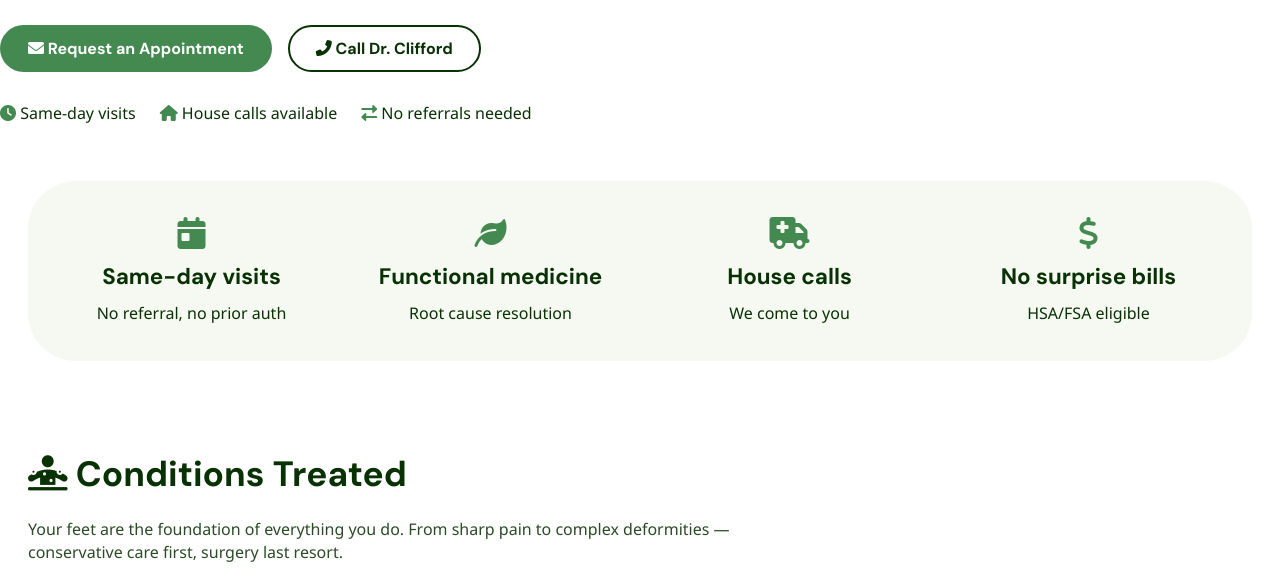
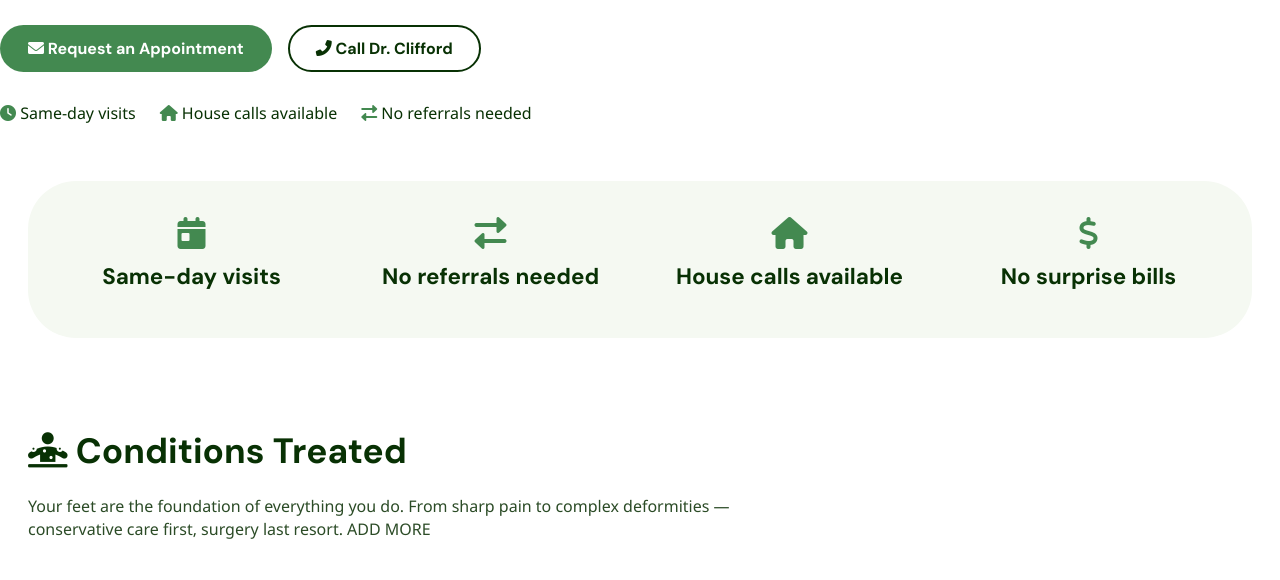
Before and after one commit to cecliffor/pfa_barebones, a plain HTML site: page index.html in a window 1280 px wide. Shown: the part 306-886 px from the top of the page. Drawn offline with Linux system fonts and the light colour scheme; a web font is replaced by a local one.

Commit message:
Update index.html

```diff
--- a/index.html
+++ b/index.html
@@ -536,10 +536,10 @@
   <div class="container">
     <div class="features-strip">
       <div class="feature-grid">
-        <div class="feature-card"><i class="fas fa-calendar-day"></i><h3>Same-day visits</h3><p>No referral, no prior auth</p></div>
-        <div class="feature-card"><i class="fas fa-leaf"></i><h3>Functional medicine</h3><p>Root cause resolution</p></div>
-        <div class="feature-card"><i class="fas fa-truck-medical"></i><h3>House calls</h3><p>We come to you</p></div>
-        <div class="feature-card"><i class="fas fa-dollar-sign"></i><h3>No surprise bills</h3><p>HSA/FSA eligible</p></div>
+        <div class="feature-card"><i class="fas fa-calendar-day"></i><h3>Same-day visits</h3></div>
+        <div class="feature-card"><i class="fas fa-exchange-alt"></i><h3>No referrals needed</h3></div>
+        <div class="feature-card"><i class="fas fa-home"></i><h3>House calls available</h3></div>
+        <div class="feature-card"><i class="fas fa-dollar-sign"></i><h3>No surprise bills</h3></div>
       </div>
     </div>
   </div>
@@ -548,7 +548,7 @@
   <section id="conditions">
     <div class="container">
       <h2 class="section-title"><i class="fas fa-diagnoses"></i> Conditions Treated</h2>
-      <p class="section-sub">Your feet are the foundation of everything you do. From sharp pain to complex deformities — conservative care first, surgery last resort.</p>
+      <p class="section-sub">Your feet are the foundation of everything you do. From sharp pain to complex deformities — conservative care first, surgery last resort. ADD MORE</p>
       <div class="two-col">
         <div class="col">
           <h3 style="margin-bottom: 18px;"><i class="fas fa-bolt"></i> Acute & Chronic Pain</h3>
@@ -586,7 +586,6 @@
   <section id="services" style="background-color: #FEFEF9;">
     <div class="container">
       <h2 class="section-title"><i class="fas fa-microscope"></i> Advanced In-Office Care & Services</h2>
-      <p class="section-sub">Diagnostic ultrasound, regenerative injections, laser, shockwave, and minimally invasive surgery — all in one place.</p>
       <div class="services-grid">
         <div class="service-card"><i class="fas fa-waveform"></i><h3>Diagnostic Ultrasound</h3><p>Real-time imaging of tendons, ligaments, and nerves. No radiation.</p></div>
         <div class="service-card"><i class="fas fa-dna"></i><h3>Functional Medicine</h3><p>Root-cause testing for inflammation, metabolic imbalances.</p></div>
```
